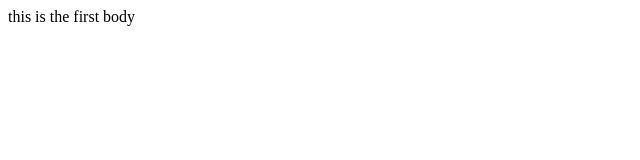
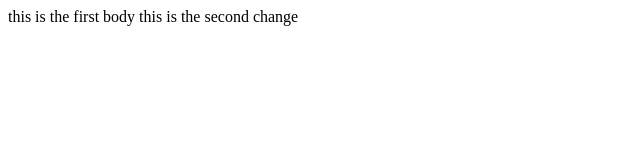
Before and after one commit to aryanatvcet/wc-exp, a plain HTML site: page wc-exp1/firstpage.html in a window 1280 px wide. Shown: the whole page, without its empty margins (0-640 px from the left). Drawn offline with Linux system fonts and the light colour scheme.

Commit message:
test commit

```diff
--- a/wc-exp1/firstpage.html
+++ b/wc-exp1/firstpage.html
@@ -7,5 +7,6 @@
     </head>
     <body>
         this is the first body
+        this is the second change
     </body>
 </html>
```
